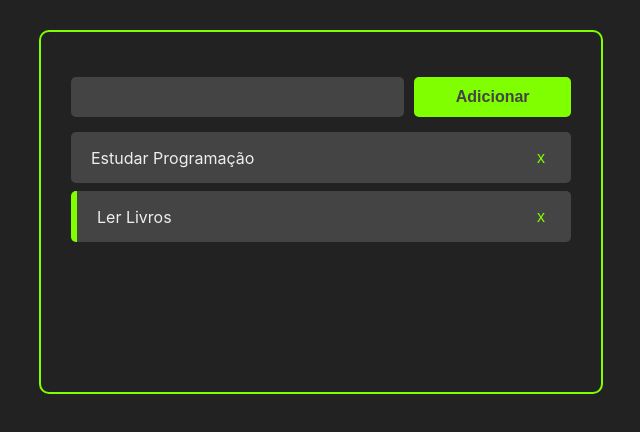
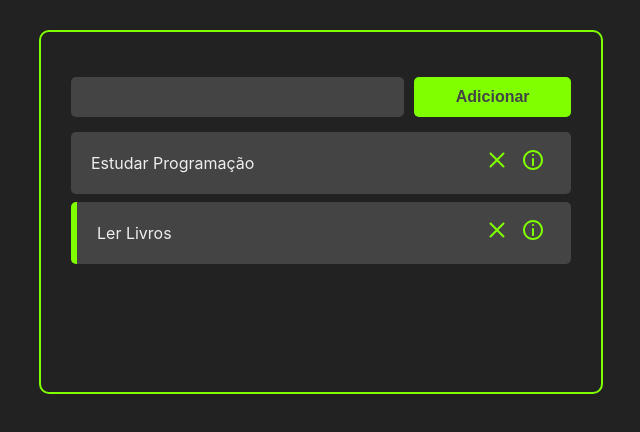
Before and after one commit to leolsouza/project_tasks_reactjs, a React (Create React App) app: page /tasks in a window 1280 px wide. Shown: the top 432 px of the page, without its empty margins (319-959 px from the left). Built offline with nearby package versions, Linux system fonts and the light colour scheme; the HTML template or start-up script is replaced by a standard one.

Commit message:
customizing_button_remove

```diff
--- a/package.json
+++ b/package.json
@@ -8,6 +8,8 @@
     "@testing-library/user-event": "^13.5.0",
     "react": "^18.2.0",
     "react-dom": "^18.2.0",
+    "react-icons": "^4.4.0",
+    "react-router-dom": "^6.3.0",
     "react-scripts": "5.0.1",
     "uuid": "^8.3.2",
     "web-vitals": "^2.1.4"
--- a/src/components/TaskItem.css
+++ b/src/components/TaskItem.css
@@ -13,9 +13,10 @@
     cursor: pointer;
 }
 
-.remove-task-button{
+.remove-task-button,
+.see-task-details-button{
     background-color: #444;
     border: none;
-    font-size: 16px;
+    font-size: 24px;
     color: chartreuse;
 }
--- a/src/components/TaskItem.jsx
+++ b/src/components/TaskItem.jsx
@@ -1,4 +1,6 @@
 import "./TaskItem.css";
+import { CgClose, CgInfo } from 'react-icons/cg';
+
 
 const TaskItem = ({ task, handleTaskClick, handleTaskDeletion }) => {
   return (
@@ -15,7 +17,13 @@ const TaskItem = ({ task, handleTaskClick, handleTaskDeletion }) => {
           className="remove-task-button"
           onClick={() => handleTaskDeletion(task.id)}
         >
-          x
+          <CgClose />
+        </button>
+        <button
+          className="see-task-details-button"
+
+        >
+          <CgInfo />
         </button>
       </div>
     </div>
```
Also changed, not shown: src/components/Header.jsx (added, +7 -0 lines), 1 other file (tests, documents, lock files or other folders).
